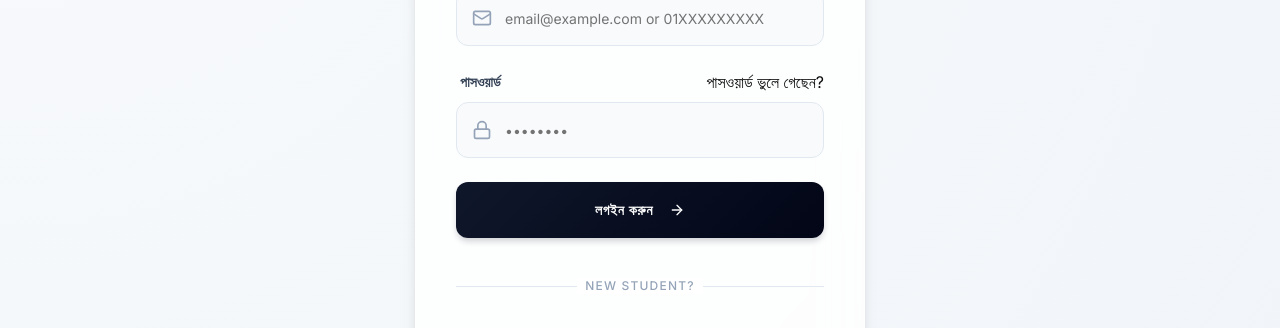
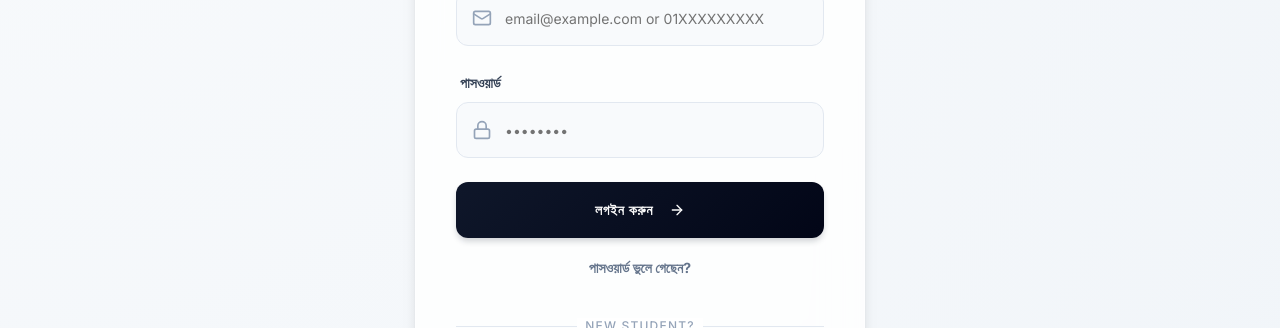
Before and after one commit to Shahiduzzaman-Robin/Titas-unified, a Next.js app: page /1/login in a window 1280 px wide. Shown: the part 419-747 px from the top of the page. Built offline with nearby package versions, Linux system fonts and the light colour scheme; no server answers; a web font is replaced by a local one.

Commit message:
style: move forgot password link to below the login button instead of inside the password label

```diff
--- a/app/[locale]/login/page.tsx
+++ b/app/[locale]/login/page.tsx
@@ -136,16 +136,10 @@ export default function LoginPage() {
                                 </div>
 
                                 <div className="space-y-2">
-                                    <div className="flex items-center justify-between ml-1">
+                                    <div className="ml-1">
                                         <Label htmlFor="password" className="text-slate-700 font-semibold">
                                             {t('password')}
                                         </Label>
-                                        <Link
-                                            href="/student/forgot-password"
-                                            className="auth-footer-link"
-                                        >
-                                            {t('forgotPassword')}
-                                        </Link>
                                     </div>
                                     <div className="auth-input-group">
                                         <Input
@@ -167,9 +161,10 @@ export default function LoginPage() {
                                     </div>
                                 )}
 
+                                <div>
                                     <Button
                                         type="submit"
-                                    className="w-full auth-button group"
+                                        className="w-full auth-button group border-0"
                                         disabled={loading}
                                     >
                                         {loading ? (
@@ -181,6 +176,15 @@ export default function LoginPage() {
                                             </>
                                         )}
                                     </Button>
+                                    <div className="flex justify-center mt-5">
+                                        <Link
+                                            href="/student/forgot-password"
+                                            className="text-sm font-bold text-slate-500 hover:text-slate-900 transition-colors"
+                                        >
+                                            {t('forgotPassword')}
+                                        </Link>
+                                    </div>
+                                </div>
 
                                 <div className="relative py-4">
                                     <div className="absolute inset-0 flex items-center">
```
Lines whose indentation alone changed are shown as unchanged.
